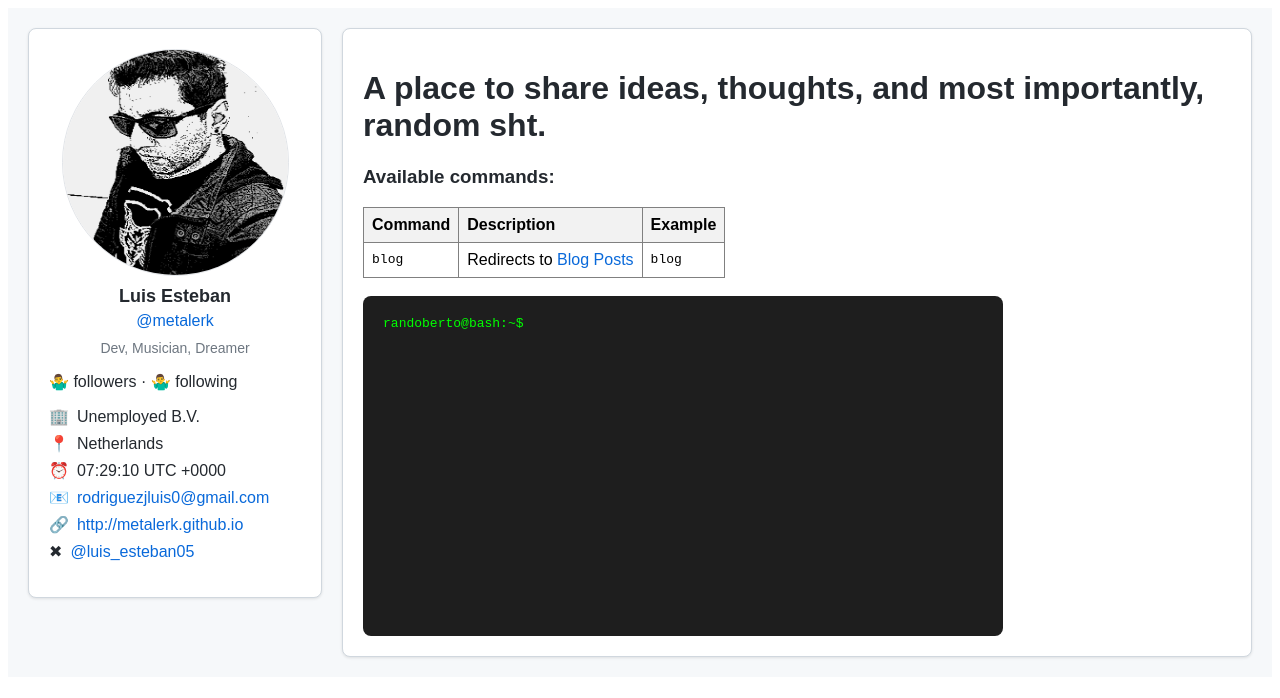
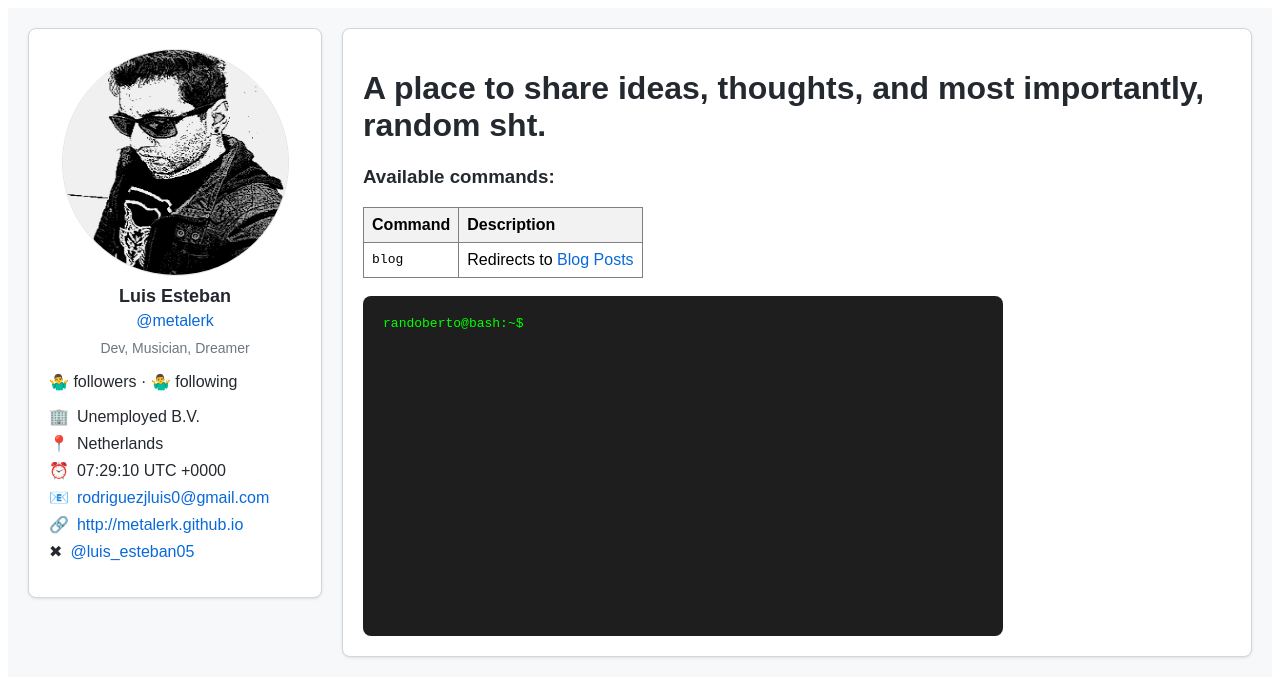
Before and after one commit to metalerk/metalerk.github.io, a Jekyll site: the page built from index.md, in a window 1280 px wide. Shown: the top 698 px of the page. Built offline with Jekyll 4.4.1, drawn with Linux system fonts in a browser that asks for light colours.

Commit message:
drop example

```diff
--- a/index.md
+++ b/index.md
@@ -82,14 +82,12 @@ media_subpath: /assets/img/site/
               <tr>
                   <th style="padding: 8px;">Command</th>
                   <th style="padding: 8px;">Description</th>
-                  <th style="padding: 8px;">Example</th>
               </tr>
           </thead>
           <tbody>
               <tr>
                   <td style="padding: 8px;"><code>blog</code></td>
                   <td style="padding: 8px;">Redirects to <a href="/blog/">Blog Posts</a></td>
-                  <td style="padding: 8px;"><code lang="bash">blog</code></td>
               </tr>
           </tbody>
       </table>
```
